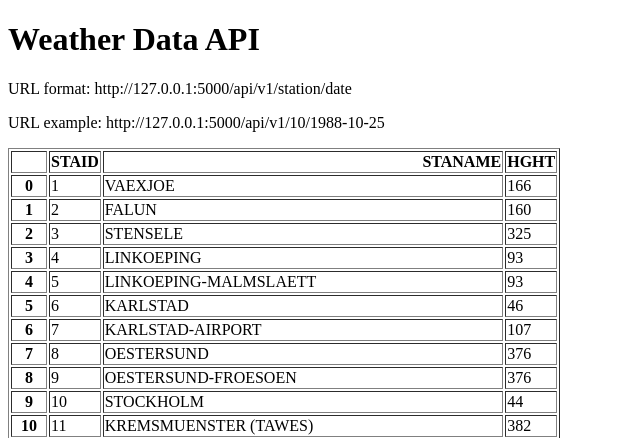
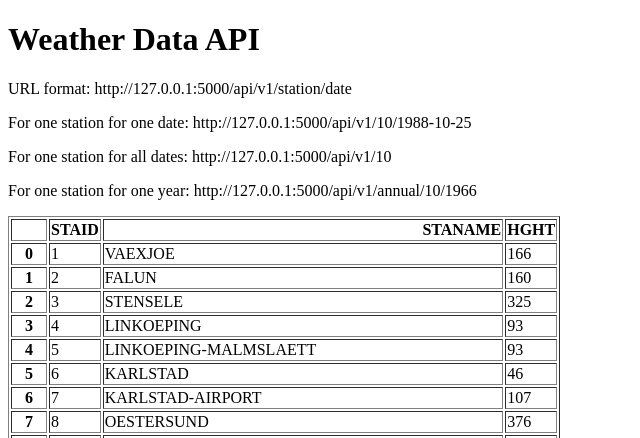
Before and after one commit to kaufman79/weather-api, a Flask app: page / in a window 1280 px wide. Shown: the top 438 px of the page, without its empty margins (0-640 px from the left). Run offline with Flask 3, Linux system fonts and the light colour scheme.

Commit message:
add URL endpoints for yearly data and all data of a given station

```diff
--- a/main.py
+++ b/main.py
@@ -21,5 +21,23 @@ def about(station, date):
             "temperature": temperature}
 
 
+@app.route("/api/v1/<station>")
+def all_data(station):
+    filename = "weather_data/TG_STAID" + str(station).zfill(6) + ".txt"
+    df = pd.read_csv(filename, skiprows=20, parse_dates=["    DATE"])
+    #  orient="records" makes a list of dictionaries each representing one row of the DF.
+    result = df.to_dict(orient="records")
+    return result
+
+
+@app.route("/api/v1/annual/<station>/<year>")
+def year_data(station, year):
+    filename = "weather_data/TG_STAID" + str(station).zfill(6) + ".txt"
+    df = pd.read_csv(filename, skiprows=20, parse_dates=["    DATE"])
+    df["    DATE"] = df["    DATE"].astype(str)
+    result = df[df["    DATE"].str.startswith(str(year))].to_dict(orient="records")
+    return result
+
+
 if __name__ == "__main__":
     app.run(debug=True)
--- a/templates/home.html
+++ b/templates/home.html
@@ -7,7 +7,9 @@
 <body>
     <h1>Weather Data API</h1>
     <p>URL format: http://127.0.0.1:5000/api/v1/station/date</p>
-    <p>URL example: http://127.0.0.1:5000/api/v1/10/1988-10-25</p>
+    <p>For one station for one date: http://127.0.0.1:5000/api/v1/10/1988-10-25</p>
+    <p>For one station for all dates: http://127.0.0.1:5000/api/v1/10</p>
+    <p>For one station for one year: http://127.0.0.1:5000/api/v1/annual/10/1966</p>
     <p>{{data|safe}}</p>
 </body>
 </html>
```
